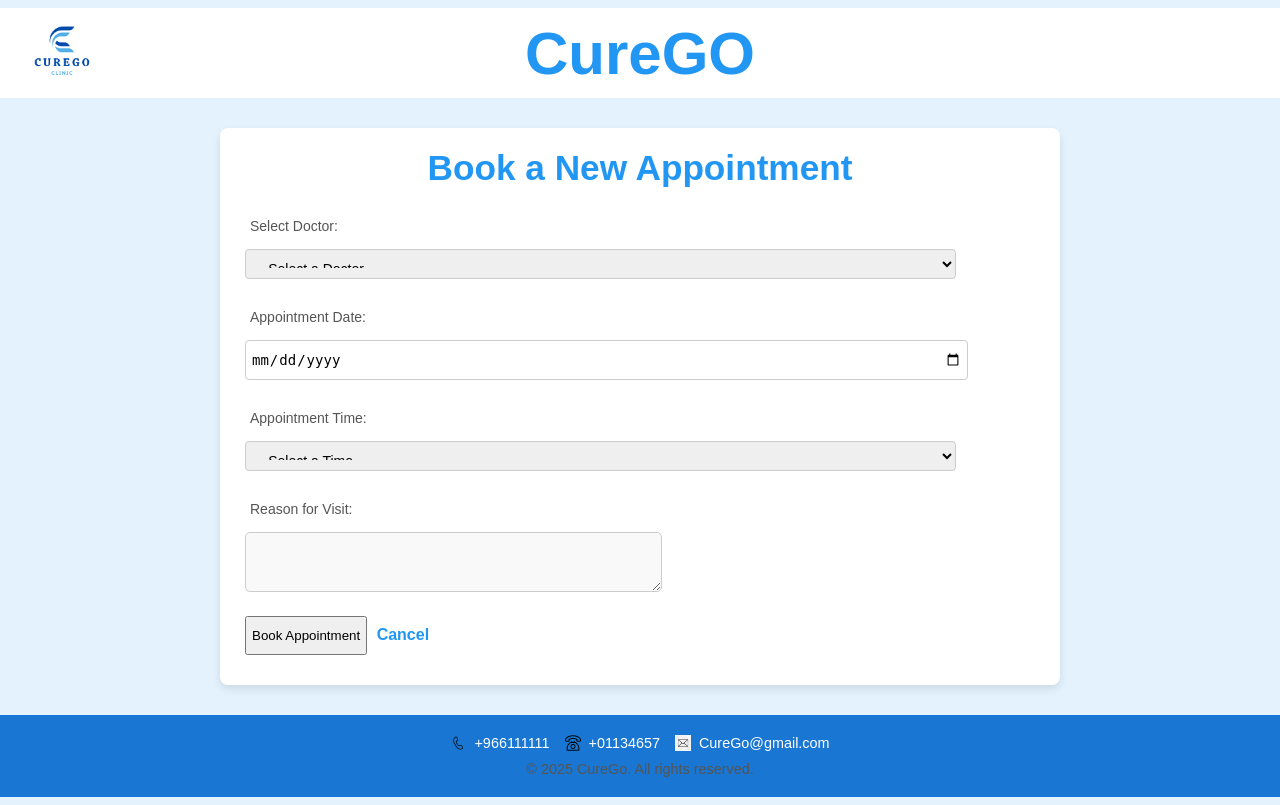
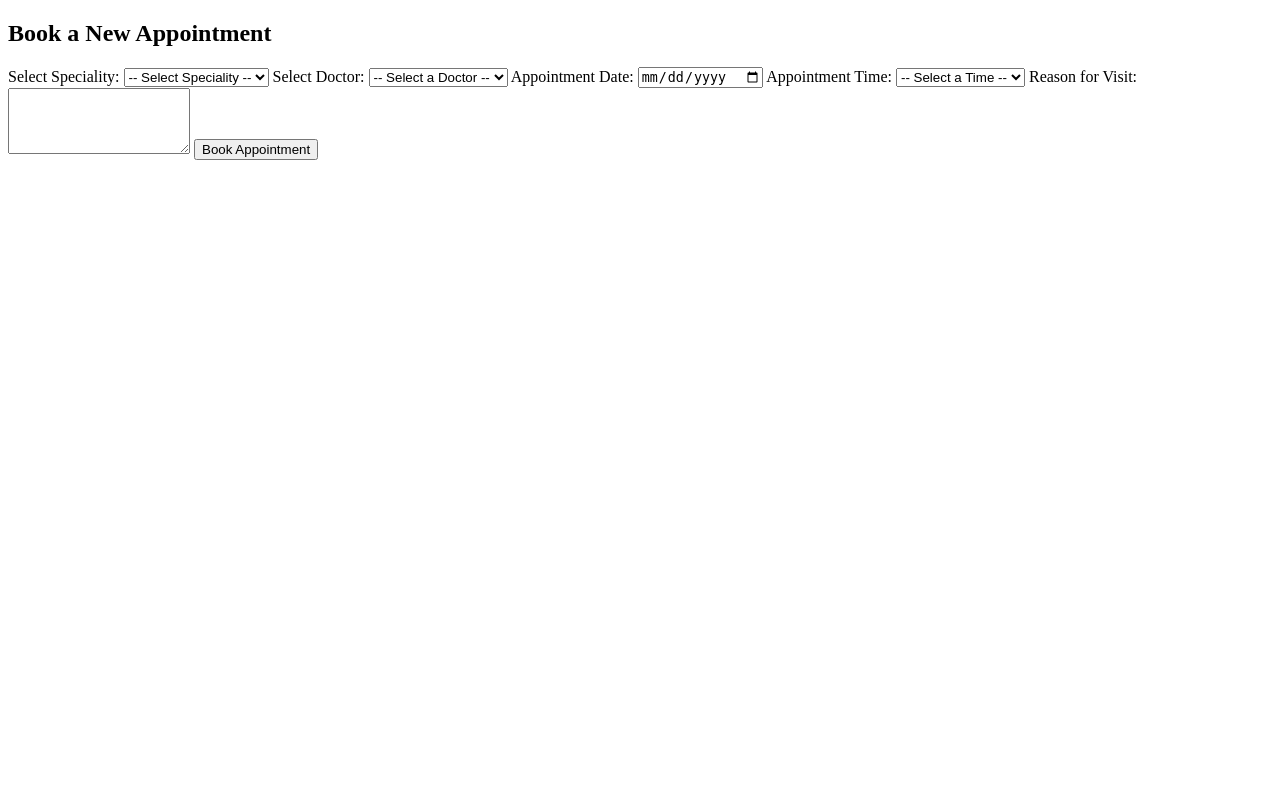
Before and after one commit to Jana18kh/webProject, a PHP site: page /appointmentBooking.php in a window 1280 px wide. After the commit the page ends 160 px from the top, so only its background shows below. Run offline with PHP 8.4, Linux system fonts and the light colour scheme; the visitor is signed in with stand-in values (Sample User, id 1); data comes from the database, SQL or seed files in the repository; data that the repository does not hold is empty.

Commit message:
Update appointmentBooking.php

```diff
--- a/appointmentBooking.php
+++ b/appointmentBooking.php
@@ -1,17 +1,10 @@
 <?php
 session_start();
 
-// Check if user is logged in as a patient
-if (!isset($_SESSION['user_id'])) {
-    header("Location: homepage.html");
-    exit();
-}
-
-// Database connection
-$servername = "sql110.infinityfree.com";
-$username = "if0_38818376";
-$password = "VZrJJdHAmkIV";
-$dbname = "if0_38818376_curego";
+$servername = "localhost";
+$username = "root";
+$password = "root";
+$dbname = "curego";
 
 $conn = new mysqli($servername, $username, $password, $dbname);
 
@@ -19,22 +12,19 @@ if ($conn->connect_error) {
     die("Connection failed: " . $conn->connect_error);
 }
 
-// Handle form submission
 $success_message = '';
 $error_message = '';
 
-if ($_SERVER['REQUEST_METHOD'] === 'POST') {
+if ($_SERVER['REQUEST_METHOD'] === 'POST' && isset($_POST['doctor'])) {
     $patient_id = $_SESSION['user_id'];
     $doctor_id = $_POST['doctor'];
     $date = $_POST['date'];
     $time = $_POST['time'];
     $reason = $_POST['reason'];
 
-    // Validate inputs
     if (empty($doctor_id) || empty($date) || empty($time) || empty($reason)) {
         $error_message = "All fields are required!";
     } else {
-        // Check if the selected time slot is available
         $check_sql = "SELECT id FROM Appointment WHERE DoctorID = ? AND date = ? AND time = ?";
         $check_stmt = $conn->prepare($check_sql);
         $check_stmt->bind_param("iss", $doctor_id, $date, $time);
@@ -44,7 +34,6 @@ if ($_SERVER['REQUEST_METHOD'] === 'POST') {
         if ($check_result->num_rows > 0) {
             $error_message = "The selected time slot is already booked. Please choose another time.";
         } else {
-            // Insert the new appointment
             $insert_sql = "INSERT INTO Appointment (PatientID, DoctorID, date, time, reason, status)
                            VALUES (?, ?, ?, ?, ?, 'Pending')";
             $insert_stmt = $conn->prepare($insert_sql);
@@ -52,7 +41,6 @@ if ($_SERVER['REQUEST_METHOD'] === 'POST') {
 
             if ($insert_stmt->execute()) {
                 $success_message = "Appointment booked successfully!";
-
                 $_POST = array();
             } else {
                 $error_message = "Error booking appointment. Please try again.";
@@ -61,15 +49,9 @@ if ($_SERVER['REQUEST_METHOD'] === 'POST') {
     }
 }
 
-// Get list of doctors with their specialties
-$doctors_sql = "SELECT d.id, d.firstName, d.lastName, s.speciality
-               FROM Doctor d
-               JOIN Speciality s ON d.SpecialityID = s.id
-               ORDER BY d.lastName, d.firstName";
-$doctors_result = $conn->query($doctors_sql);
+$specialties = mysqli_query($conn, "SELECT * FROM Speciality");
 
-// Generate time slots (every 30 minutes from 9AM to 5PM)
-$time_slots = array();
+$time_slots = [];
 for ($hour = 9; $hour <= 16; $hour++) {
     $time_slots[] = sprintf("%02d:00", $hour);
     $time_slots[] = sprintf("%02d:30", $hour);
@@ -78,108 +60,72 @@ $time_slots[] = "17:00";
 
 $conn->close();
 ?>
-
 <!DOCTYPE html>
 <html lang="en">
 <head>
     <meta charset="UTF-8">
     <meta name="viewport" content="width=device-width, initial-scale=1.0">
     <title>Book Appointment | CureGO</title>
-    <link rel="stylesheet" href="style.css">
-
 </head>
 <body>
-    <header>
-        <div class="logo">
-            <img src="logo.png" alt="CureGO Logo">
-        </div>
-        <h1>CureGO</h1>
-    </header>
-
-    <div class="container">
     <h2>Book a New Appointment</h2>
 
-        <?php if ($success_message): ?>
-            <div class="message success"><?php echo $success_message; ?></div>
-        <?php endif; ?>
+    <?php if ($success_message): ?><div><?php echo $success_message; ?></div><?php endif; ?>
+    <?php if ($error_message): ?><div><?php echo $error_message; ?></div><?php endif; ?>
 
-        <?php if ($error_message): ?>
-            <div class="message error"><?php echo $error_message; ?></div>
-        <?php endif; ?>
+    <form method="POST" action="appointmentBooking.php">
+        <label for="speciality">Select Speciality:</label>
+        <select id="speciality" required>
+            <option value="">-- Select Speciality --</option>
+            <?php while($row = mysqli_fetch_assoc($specialties)): ?>
+                <option value="<?php echo $row['id']; ?>"><?php echo htmlspecialchars($row['speciality']); ?></option>
+            <?php endwhile; ?>
+        </select>
 
-        <div class="booking-form">
-            <form method="POST" action="appointmentBooking.php">
-                <div class="form-group">
         <label for="doctor">Select Doctor:</label>
         <select id="doctor" name="doctor" required>
             <option value="">-- Select a Doctor --</option>
-                        <?php while ($doctor = $doctors_result->fetch_assoc()): ?>
-                            <option value="<?php echo $doctor['id']; ?>"
-                                <?php if (isset($_POST['doctor']) && $_POST['doctor'] == $doctor['id']) echo 'selected'; ?>>
-                                Dr. <?php echo $doctor['firstName'] . ' ' . $doctor['lastName']; ?> (<?php echo $doctor['speciality']; ?>)
-                            </option>
-                        <?php endwhile; ?>
         </select>
-                </div>
 
-                <div class="form-group">
         <label for="date">Appointment Date:</label>
-                    <input type="date" id="date" name="date"
-                           min="<?php echo date('Y-m-d'); ?>"
-                           value="<?php echo isset($_POST['date']) ? $_POST['date'] : ''; ?>" required>
-                </div>
+        <input type="date" id="date" name="date" min="<?php echo date('Y-m-d'); ?>" required>
 
-                <div class="form-group">
         <label for="time">Appointment Time:</label>
         <select id="time" name="time" required>
             <option value="">-- Select a Time --</option>
             <?php foreach ($time_slots as $slot): ?>
-                            <option value="<?php echo $slot; ?>"
-                                <?php if (isset($_POST['time']) && $_POST['time'] == $slot) echo 'selected'; ?>>
-                                <?php echo $slot; ?>
-                            </option>
+                <option value="<?php echo $slot; ?>"><?php echo $slot; ?></option>
             <?php endforeach; ?>
         </select>
-                </div>
 
-                <div class="form-group">
         <label for="reason">Reason for Visit:</label>
-                    <textarea id="reason" name="reason" required><?php echo isset($_POST['reason']) ? htmlspecialchars($_POST['reason']) : ''; ?></textarea>
-                </div>
+        <textarea id="reason" name="reason" rows="4" required></textarea>
 
-                <div class="form-group">
-                    <button type="submit" class="submit-btn">Book Appointment</button>
-                    <a href="patientHomepage.php" class="cancel-btn">Cancel</a>
-                </div>
+        <button type="submit">Book Appointment</button>
     </form>
-        </div>
-    </div>
 
-    <footer>
-        <div class="footerContainer">
-            <div class="contact">
-                <div class="contactItems">
-                    <div class="contactItem">
-                        <img src="phone.png" alt="Phone Icon">
-                        <span>+966111111</span>
-                    </div>
-                    <div class="contactItem">
-                        <img src="telephone2.png" alt="Mobile Icon">
-                        <span>+01134657</span>
-                    </div>
-                    <div class="contactItem">
-                        <img src="Email.png" alt="Email Icon">
-                        <span>CureGo@gmail.com</span>
-                    </div>
-                </div>
-            </div>
-            <p>&copy; 2025 CureGo. All rights reserved.</p>
-        </div>
-    </footer>
+    <script src="https://code.jquery.com/jquery-3.6.0.min.js"></script>
+    <script>
+    $(document).ready(function(){
+        $('#speciality').change(function(){
+            var specialityID = $(this).val();
+            $('#doctor').empty().append('<option value="">-- Select a Doctor --</option>');
 
-    <script>
-        // Set minimum date to today
-        document.getElementById('date').min = new Date().toISOString().split('T')[0];
+            if (specialityID) {
+                $.ajax({
+                    url: 'getDoctorsBySpeciality.php',
+                    type: 'POST',
+                    data: { speciality_id: specialityID },
+                    dataType: 'json',
+                    success: function(data){
+                        $.each(data, function(index, doctor){
+                            $('#doctor').append('<option value="'+doctor.id+'">Dr. ' + doctor.name + '</option>');
+                        });
+                    }
+                });
+            }
+        });
+    });
     </script>
 </body>
 </html>
```
Lines whose indentation alone changed are shown as unchanged.
